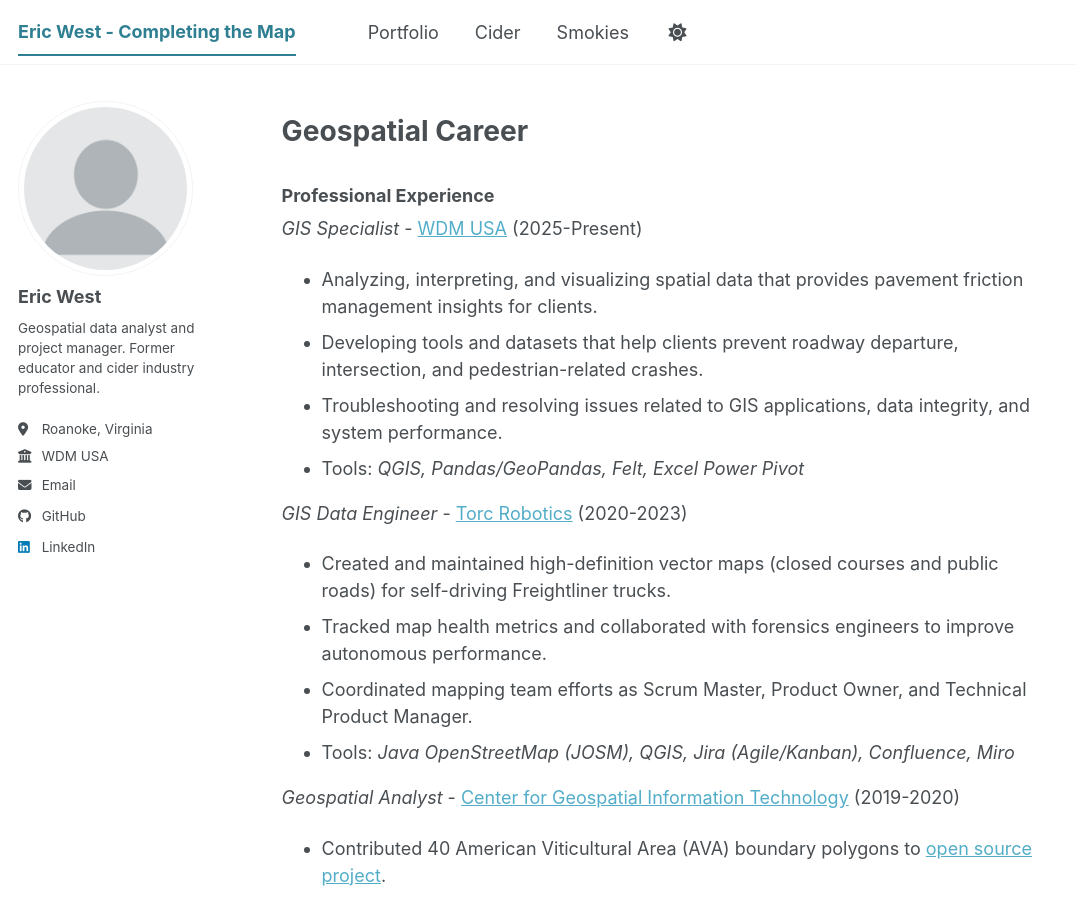
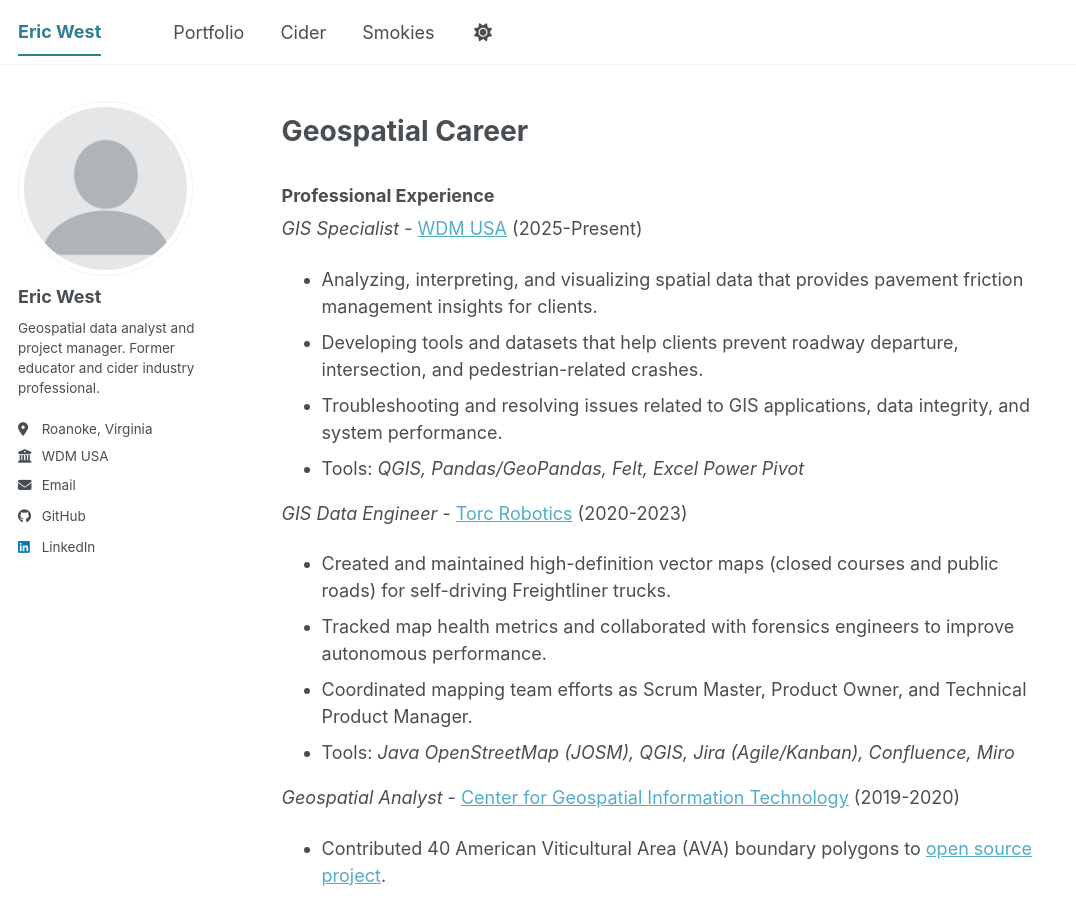
Before and after one commit to ericallanwest/ericallanwest.github.io, a Jekyll site: the page built from _pages/about.md, in a window 1280 px wide and 900 px high. Shown: the whole window, without its empty margins (0-1076 px from the left). Built offline with Jekyll 4.4.1, drawn with Linux system fonts in a browser that asks for light colours; a script bundle is joined from its source files by our own code; library files that are not in the unit come from our copies.

Commit message:
Update site title in configuration

```diff
--- a/_config.yml
+++ b/_config.yml
@@ -9,7 +9,7 @@
 # Basic Site Settings
 locale                   : "en-US"
 site_theme               : "default" # The available themes options are "default", "air", "sunrise", "mint", "dirt" and "contrast"
-title                    : "Eric West - Completing the Map"
+title                    : "Eric West"
 title_separator          : "-"
 name                     : &name "Your Name"
 description              : &description "Your Name's academic portfolio"   # Update this with a general description of your site, this is the default if not overridden by a page
```
